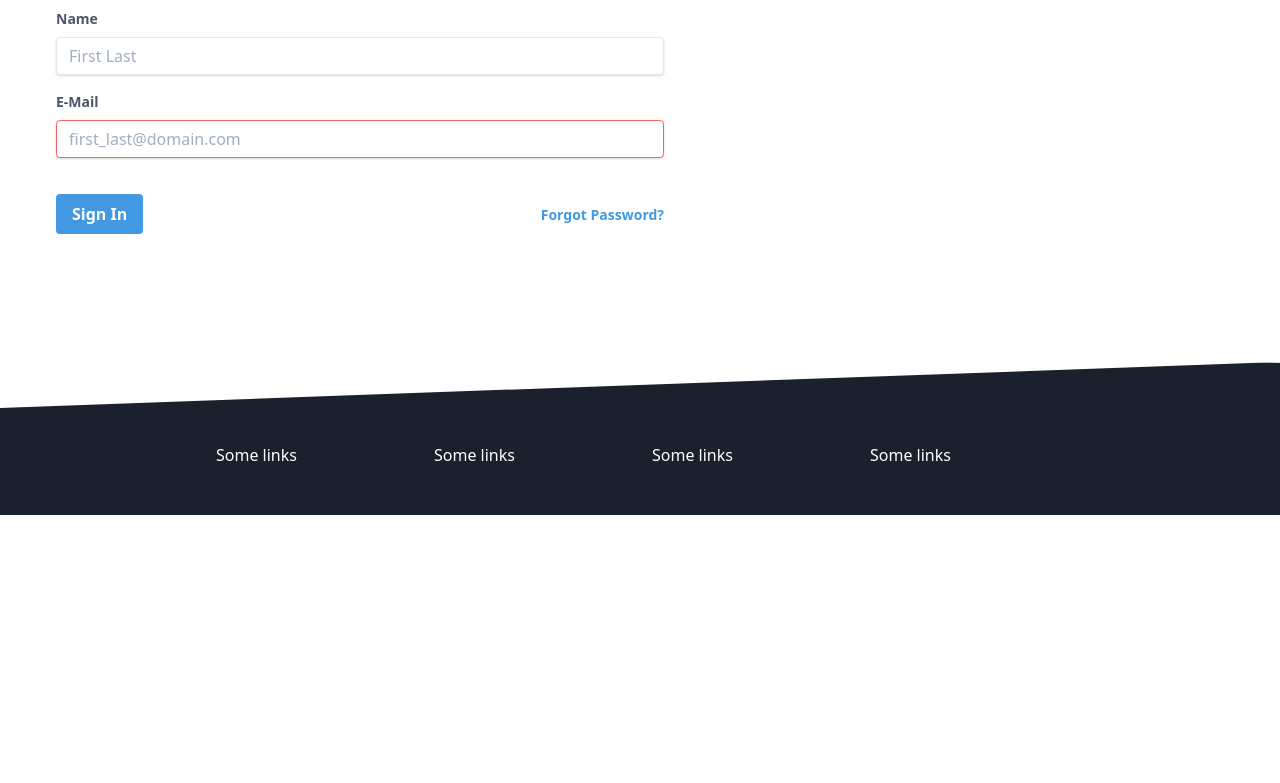
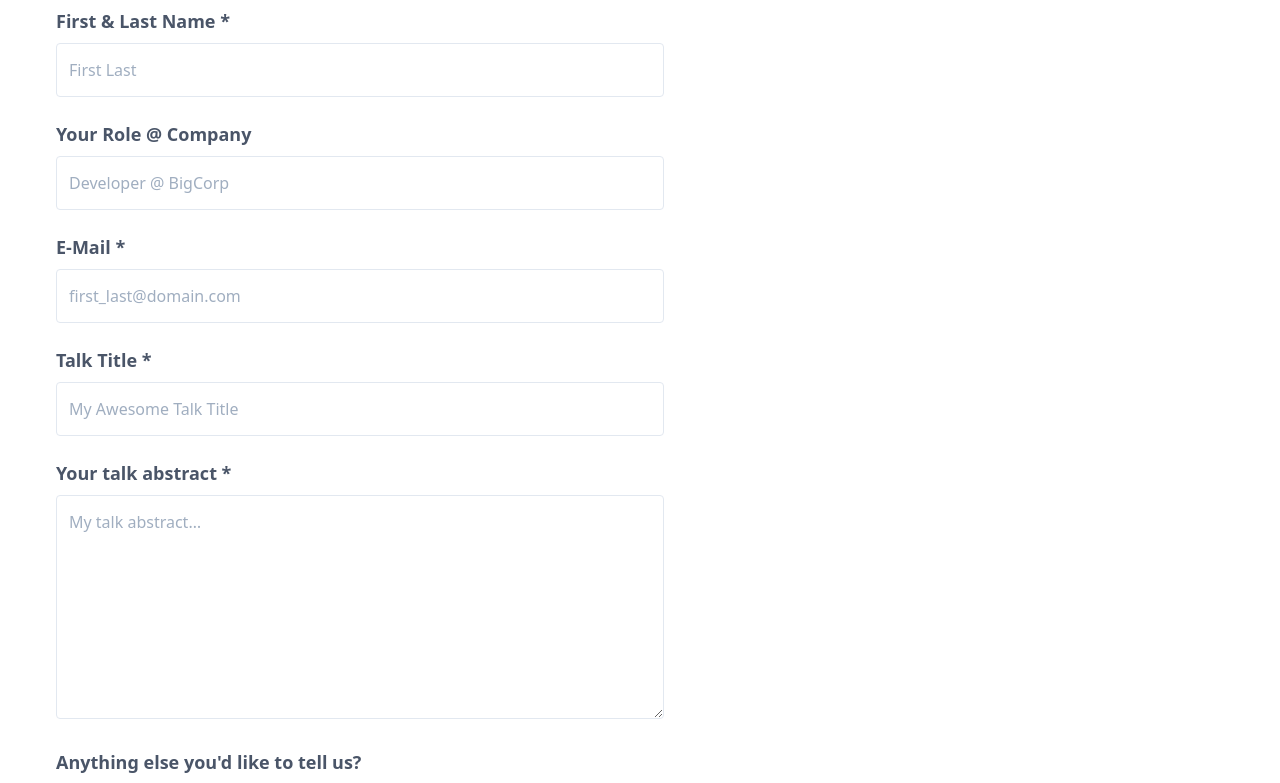
Before and after one commit to hygraph/nextjs-graphcms-events-starter, a Next.js app: page /cfp in a window 1280 px wide. Shown: the part 540-1323 px from the top of the page. Before the commit the page ends 1055 px from the top, so only its background shows below. Built offline with nearby package versions, Linux system fonts and the light colour scheme.

Commit message:
adding form controllers

```diff
--- /dev/null
+++ b/src/components/FromElements.js
@@ -0,0 +1,80 @@
+import React from 'react';
+import useFormState from '../hooks/useFormState';
+
+export const FormSection = props => <div className="mb-6" {...props} />;
+
+export const Error = (error, index) => (
+  <p className="text-red-400 py-2" key={index}>
+    {error}
+  </p>
+);
+
+export const Label = ({ label, id, required }) => (
+  <label className="block text-gray-700 text-lg font-bold mb-2" htmlFor={id}>
+    {label}
+    {required ? ' *' : ''}
+  </label>
+);
+
+export const TextInput = ({
+  id,
+  type,
+  placeholder,
+  label,
+  required,
+  errorMessage,
+  updatePayload,
+}) => {
+  const [methods, values, errors] = useFormState({
+    required,
+    errorMessage,
+    updatePayload,
+    id,
+  });
+
+  return (
+    <FormSection>
+      {Label({ label, id, required })}
+      <input
+        className="appearance-none border rounded w-full py-4 px-3 text-gray-700 leading-tight focus:outline-none focus:shadow-outline"
+        id={id}
+        type={type}
+        placeholder={placeholder}
+        {...values}
+        {...methods}
+      />
+      <React.Fragment>{errors.map(Error)}</React.Fragment>
+    </FormSection>
+  );
+};
+
+export const TextArea = ({
+  id,
+  type,
+  placeholder,
+  label,
+  required,
+  errorMessage,
+  updatePayload,
+}) => {
+  const [methods, values, errors] = useFormState({
+    required,
+    errorMessage,
+    updatePayload,
+    id,
+  });
+  return (
+    <FormSection>
+      {Label({ label, id, required })}
+      <textarea
+        className="appearance-none border rounded w-full py-4 px-3 text-gray-700 leading-tight focus:outline-none focus:shadow-outline h-56 resize-y"
+        id={id}
+        type={type}
+        placeholder={placeholder}
+        {...values}
+        {...methods}
+      />
+      <React.Fragment>{errors.map(Error)}</React.Fragment>
+    </FormSection>
+  );
+};
--- /dev/null
+++ b/src/hooks/useFormState.js
@@ -0,0 +1,32 @@
+import React, { useState, useRef } from 'react';
+
+const useFormState = args => {
+  const ref = useRef(null);
+  const [dirty, setDirty] = useState(false);
+  const [value, setValue] = useState('');
+  const [errors, setError] = useState([]);
+
+  const onFocus = () => {
+    setDirty(true);
+  };
+
+  const onChange = () => {
+    setValue(ref.current.value);
+  };
+
+  const onBlur = () => {
+    if (args.required && dirty && value === '') {
+      setError(err =>
+        err.includes(args.errorMessage) ? err : [...err, args.errorMessage]
+      );
+    }
+    args.updatePayload(previousState => {
+      previousState[args.id] = value;
+      return previousState;
+    });
+  };
+
+  return [{ onChange, onBlur, onFocus }, { ref, value }, errors];
+};
+
+export default useFormState;
--- a/src/pages/api/submit.js
+++ b/src/pages/api/submit.js
@@ -34,6 +34,8 @@ module.exports = async (req, res) => {
   try {
     const variables = JSON.parse(req.body);
 
+    console.log(variables);
+
     res.status(201).send(await graphQLClient.request(mutation, variables));
   } catch ({ status = 500, message }) {
     res.status(status).json({ status, message });
--- a/src/pages/cfp.js
+++ b/src/pages/cfp.js
@@ -1,11 +1,19 @@
-import React from 'react';
+import React, { useState } from 'react';
 import Link from 'next/link';
+
+import { FormSection, TextInput, TextArea } from '../components/FromElements';
 
 const Wrapper = props => (
   <section className="container mx-auto px-6 py-12 lg:py-20" {...props} />
 );
 
 const CFP = () => {
+  const [payload, updatePayload] = useState({});
+
+  function onClick() {
+    console.log(payload);
+  }
+
   return (
     <React.Fragment>
       <section
@@ -30,48 +38,66 @@ const CFP = () => {
       </section>
       <Wrapper>
         <div className="max-w-2xl">
-          <form class="px-8 pb-8 mb-4">
-            <div class="mb-4">
-              <label
-                class="block text-gray-700 text-sm font-bold mb-2"
-                htmlFor="first_last"
-              >
-                Name
-              </label>
-              <input
-                class="shadow appearance-none border rounded w-full py-2 px-3 text-gray-700 leading-tight focus:outline-none focus:shadow-outline"
-                id="first_last"
+          <form className="px-8 pb-8 mb-4">
+            <TextInput
+              id="speakerName"
               type="text"
               placeholder="First Last"
+              label="First & Last Name"
+              errorMessage="This field is Required"
+              updatePayload={updatePayload}
+              required
             />
-            </div>
-            <div class="mb-6">
-              <label
-                class="block text-gray-700 text-sm font-bold mb-2"
-                htmlFor="email"
-              >
-                E-Mail
-              </label>
-              <input
-                class="shadow appearance-none border border-red-500 rounded w-full py-2 px-3 text-gray-700 mb-3 leading-tight focus:outline-none focus:shadow-outline"
-                id="email"
+            <TextInput
+              id="speakerHeadline"
+              type="text"
+              placeholder="Developer @ BigCorp"
+              label="Your Role @ Company"
+              updatePayload={updatePayload}
+            />
+            <TextInput
+              id="speakerEmail"
               type="email"
               placeholder="first_last@domain.com"
+              label="E-Mail"
+              errorMessage="This field is Required"
+              updatePayload={updatePayload}
+              required
             />
-            </div>
-            <div class="flex items-center justify-between">
+            <TextInput
+              id="talkTitle"
+              type="text"
+              placeholder="My Awesome Talk Title"
+              label="Talk Title"
+              errorMessage="This field is Required"
+              updatePayload={updatePayload}
+              required
+            />
+            <TextArea
+              id="talkAbstract"
+              type="text"
+              placeholder="My talk abstract…"
+              label="Your talk abstract"
+              errorMessage="This field is Required"
+              updatePayload={updatePayload}
+              required
+            />
+            <TextArea
+              id="speakerNotes"
+              type="text"
+              placeholder="…"
+              label="Anything else you'd like to tell us?"
+              updatePayload={updatePayload}
+            />
+
+            <div className="flex items-center justify-between">
               <button
-                class="bg-blue-500 hover:bg-blue-700 text-white font-bold py-2 px-4 rounded focus:outline-none focus:shadow-outline"
+                className="bg-blue-500 hover:bg-blue-700 text-white font-bold py-2 px-4 rounded focus:outline-none focus:shadow-outline"
                 type="button"
+                onClick={() => onClick()}
               >
-                Sign In
+                Submit
               </button>
-              <a
-                class="inline-block align-baseline font-bold text-sm text-blue-500 hover:text-blue-800"
-                href="#"
-              >
-                Forgot Password?
-              </a>
             </div>
           </form>
         </div>
@@ -81,12 +107,3 @@ const CFP = () => {
 };
 
 export default CFP;
-
-/*
-$talkTitle: String!,
-    $talkAbstract: RichTextAST,
-    $speakerName: String!,
-    $speakerHeadline: String!,
-    $speakerEmail: String!,
-    $speakerNotes: String
-*/
```
Lines whose indentation alone changed are shown as unchanged.
